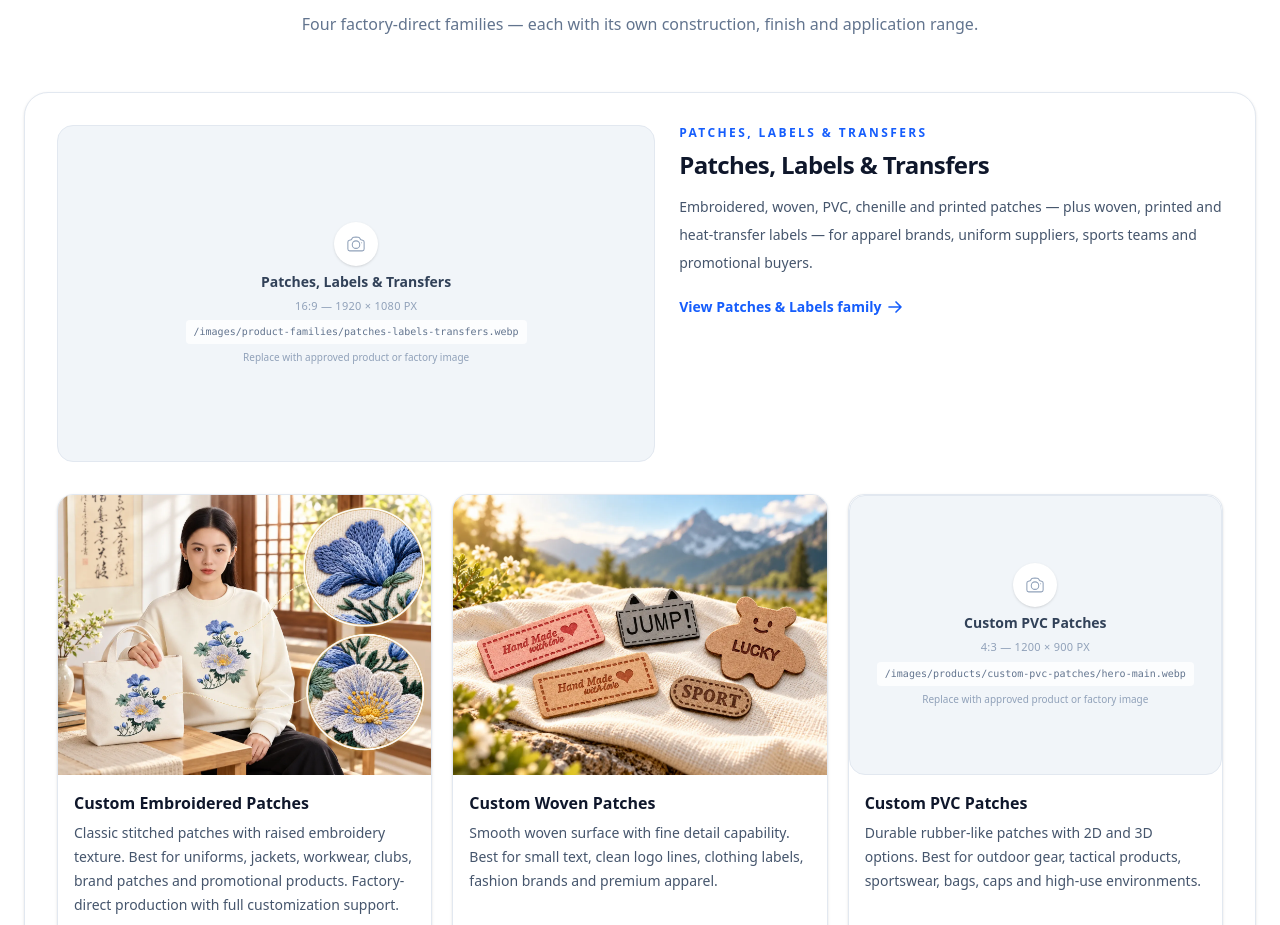
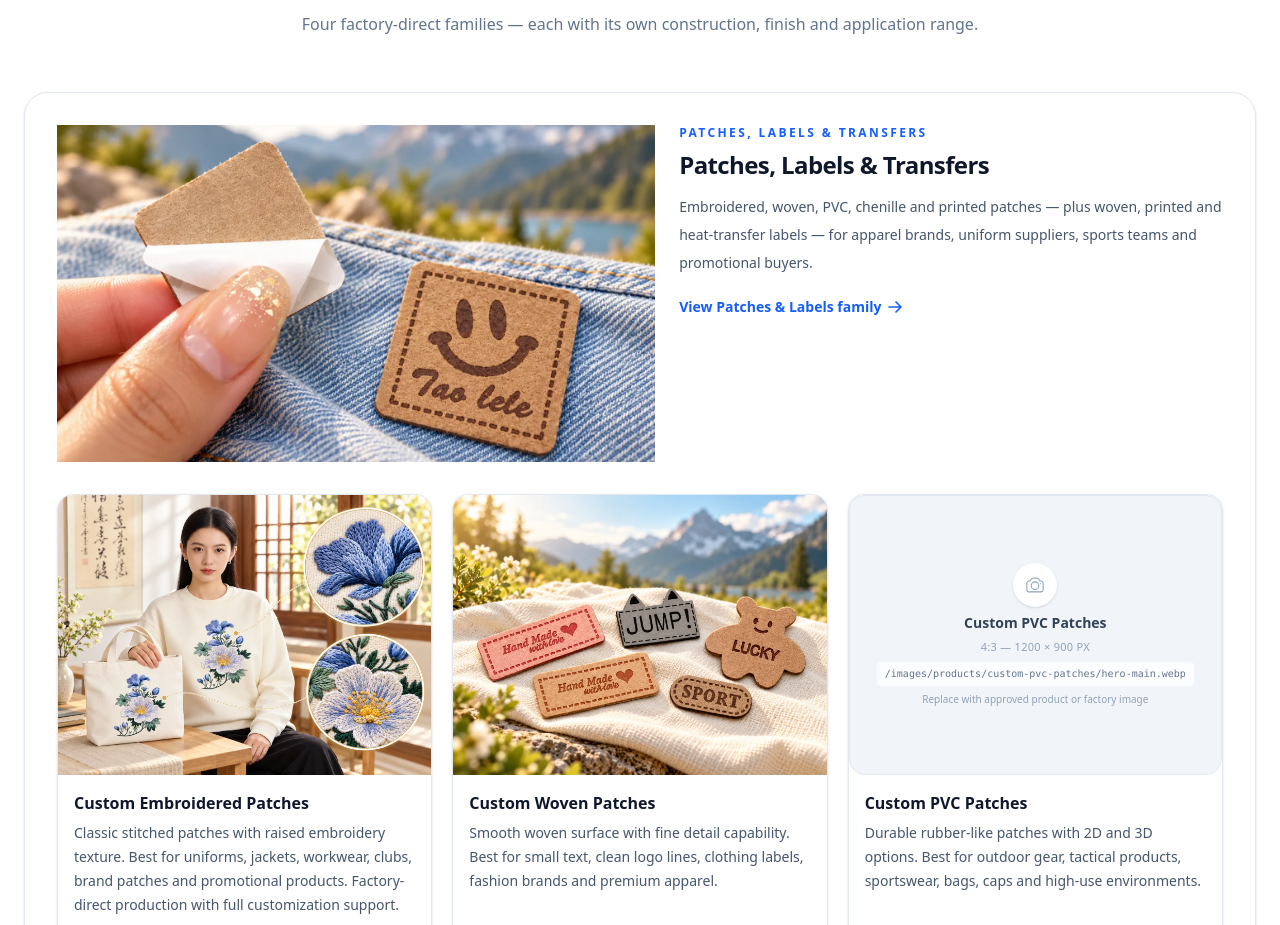
Before and after one commit to KevinGan333/kaka-patches-website, a Next.js app: page /products in a window 1280 px wide. Shown: the part 846-1771 px from the top of the page. Built offline with nearby package versions, Linux system fonts and the light colour scheme.

Commit message:
Set fifth approved image as patches family catalog cover

```diff
--- a/app/products/page.tsx
+++ b/app/products/page.tsx
@@ -181,9 +181,10 @@ export default async function ProductsPage() {
                   <ProductImageSlot
                     title={family.name}
                     slotPath={family.heroImageSlot}
+                    explicitSrc={family.slug === "patches-labels-transfers" ? "/images/products/custom-woven-patches/hero/gallery-back.webp" : undefined}
                     ratio="16:9"
                     recommendedSize="1920 × 1080 px"
-                    alt={family.name}
+                    alt={family.slug === "patches-labels-transfers" ? "White release liner peeled from a leather patch above blue denim fabric" : family.name}
                   />
                   <div>
                     <p className="text-xs font-semibold uppercase tracking-[0.2em] text-blue-600">{family.eyebrow}</p>
```
